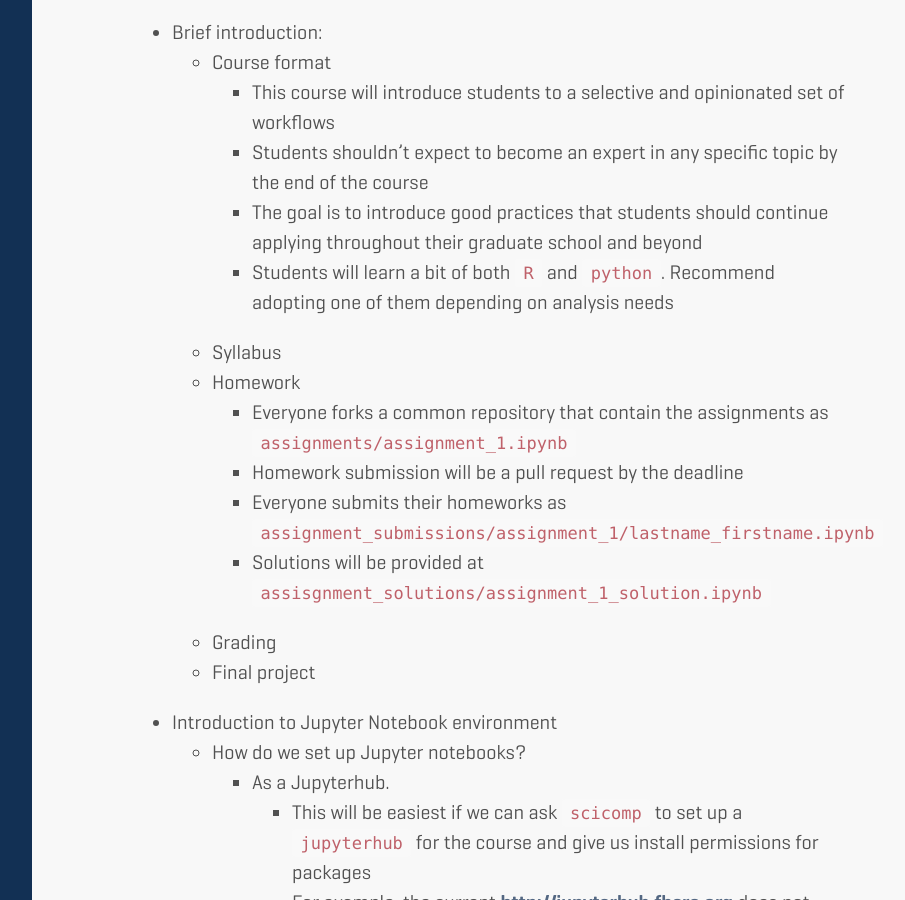
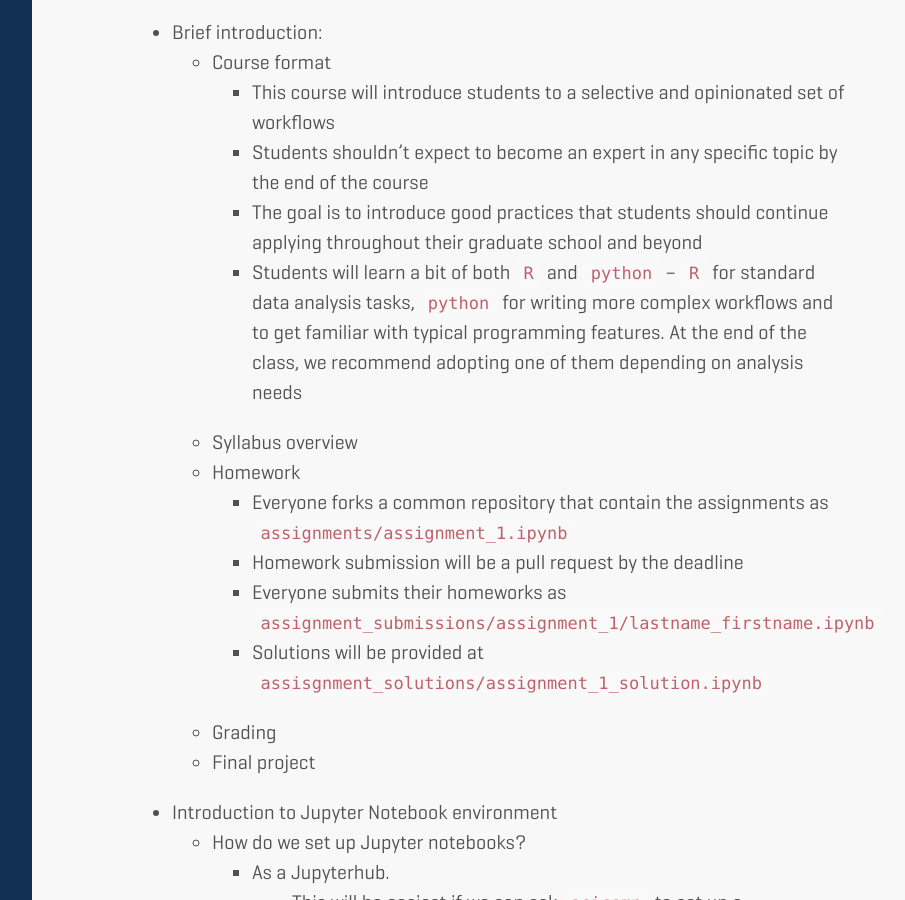
Before and after one commit to fredhutchio/tfcb, a Jekyll site: the page built from syllabus.md, in a window 1280 px wide and 900 px high, scrolled down 322 px. Shown: the whole window, without its empty margins (328-1233 px from the left). Built offline with Jekyll 4.4.1, drawn with Linux system fonts in a browser that asks for light colours; some web fonts are replaced; our own code applies the rules of GitHub Pages for plain Markdown files.

Commit message:
modify course introduction description

```diff
--- a/syllabus.md
+++ b/syllabus.md
@@ -10,9 +10,8 @@ Class 1/10 Jupyter, Markdown, Github and version-control (Jesse / Trevor) Sep 27
         -   The goal is to introduce good practices that students should
             continue applying throughout their graduate school and
             beyond
-        -   Students will learn a bit of both `R` and `python`.
-            Recommend adopting one of them depending on analysis needs
-    -   Syllabus
+        -   Students will learn a bit of both `R` and `python` -- `R` for standard data analysis tasks, `python` for writing more complex workflows and to get familiar with typical programming features. At the end of the class, we recommend adopting one of them depending on analysis needs
+    -   Syllabus overview
     -   Homework
         -   Everyone forks a common repository that contain the
             assignments as `assignments/assignment_1.ipynb`
```
